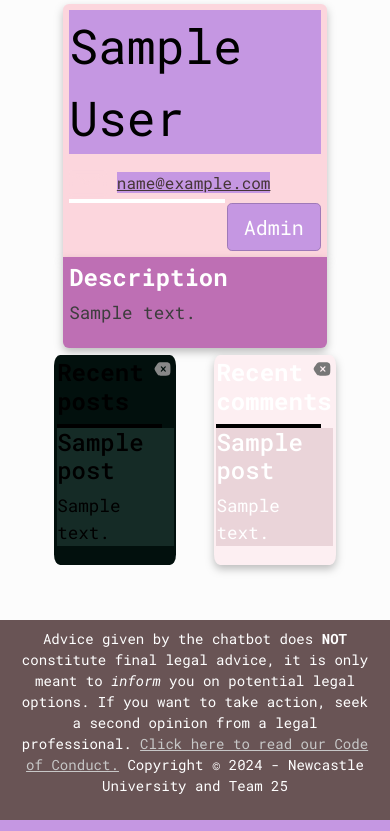
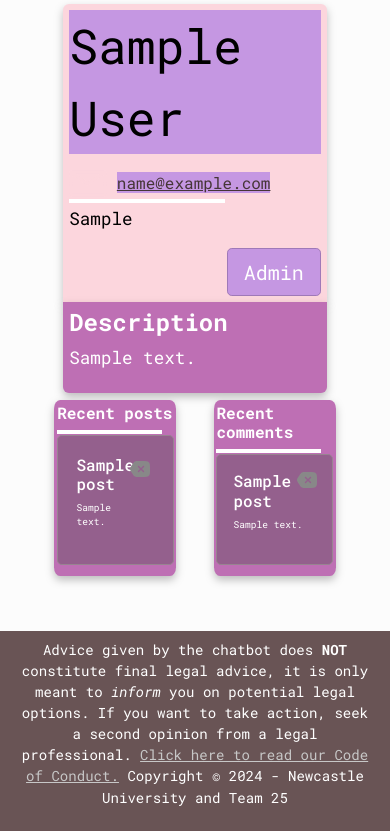
Before and after one commit to GeorgeTsakoumakis/cyber-justitia, a Django app: a page that uses users/templates/user_profile.html in a window 390 px wide. Shown: the part 200-1031 px from the top of the page. Run offline with Django 5.2, Linux system fonts and the light colour scheme; a user stored in the database is signed in; tables that the repository leaves empty hold one stand-in row (values such as "Sample post"); some libraries are stand-ins or nearby versions.

Commit message:
CSS and layout improvements + Containerisation(!!) + Updated Readme + other stuff (#46)

```diff
--- a/forum/templates/postcreation.html
+++ b/forum/templates/postcreation.html
@@ -8,7 +8,6 @@
         <form method="POST" action="{% url 'create_post' %}">
             {% csrf_token %}
             <div class="input-group mb-3">
-                <span class="input-group-text" id="basic-addon1" style="background-color: white; width: 64px;"></span>
                 <input id="{{ form.title.id_for_label }}" name="{{ form.title.html_name }}" class="form-control"
                        placeholder="Title" aria-label="post-title" aria-describedby="basic-addon1">
             </div>
--- a/justitia/settings.py
+++ b/justitia/settings.py
@@ -28,7 +28,7 @@ BASE_DIR = Path(__file__).resolve().parent.parent
 SECRET_KEY = os.getenv("SECRET_KEY")
 
 # SECURITY WARNING: don't run with debug turned on in production!
-DEBUG = os.getenv("DEBUG")
+DEBUG = os.getenv("DEBUG") == "True"
 
 ALLOWED_HOSTS = ["localhost", "127.0.0.1"]
 
@@ -142,9 +142,9 @@ USE_TZ = True
 
 STATIC_URL = "static/"
 # if DEBUG:
-STATICFILES_DIRS = [os.path.join(BASE_DIR, "static")]
+#STATICFILES_DIRS = [os.path.join(BASE_DIR, "static")]
 # else:
-# STATIC_ROOT = os.path.join(BASE_DIR, "static")
+STATIC_ROOT = os.path.join(BASE_DIR, "static")
 
 
 # Default primary key field type
--- a/requirements.txt
+++ b/requirements.txt
@@ -7,3 +7,4 @@ vertexai
 python-dotenv
 django-hitcount
 pillow
+gunicorn
--- a/static/forum/css/postpage.css
+++ b/static/forum/css/postpage.css
@@ -18,8 +18,8 @@
 
 }
 
-.backspace img:hover {
-    filter: brightness(45%);
+.backspace:hover {
+    filter: brightness(25%);
 }
 
 .flex-container {
--- a/static/style.css
+++ b/static/style.css
@@ -85,6 +85,7 @@ p, li, span {
 
 .post-comment-box div:nth-child(odd) {
   background-color: #EAD4D9;
+  margin: auto;
 }
 
 .secondary-box {
--- a/static/users/css/user_profile.css
+++ b/static/users/css/user_profile.css
@@ -1,6 +1,7 @@
 .line-sep {
     max-width: 40vw;
-    border: 2px solid #000000;
+    border: 0.125rem solid #000000;
+    margin-bottom: 1%
 }
 
 .professional {
@@ -30,3 +31,49 @@ p, h2, h3 {
     width: 5vw;
     height: auto;
 }
+
+.backspace {
+    float: right;
+    width: 2rem;
+    height: 2rem;
+    position: relative;
+}
+
+.backspace:hover {
+    filter: brightness(25%);
+}
+
+.delete-post {
+    float: right;
+    display: flex;
+    margin-top: 0.5rem;
+    margin-right: 0.5rem;
+    padding: 0.5rem;
+    z-index: 1;
+}
+
+@media (max-width: 1132px) {
+    .top-right-icon {
+        width: 8vw;
+        right: 2vw;
+    }
+
+    .backspace {
+        width: 1.5rem;
+        height: 1.5rem;
+    }
+
+    .delete-post {
+        margin-top: 0.3rem;
+        margin-right: 0.3rem;
+        padding: 0.3rem;
+    }
+
+    .post-comment-box h3 {
+        font-size: 1em;
+    }
+
+    .post-comment-box p {
+        font-size: 0.6em;
+    }
+}
--- a/templates/index.html
+++ b/templates/index.html
@@ -4,10 +4,10 @@
 <title>Home - Cyber Justitia</title>
 
 {% block content %}
-    <div class="row home-header" style="position: relative; padding-bottom: 3%; filter:drop-shadow(0px 4px 4px rgba(0,0,0,0.25));">
-        <img src="{% static 'ryan-booth-X4rD2aEVll8-unsplash.png' %}" style="height: auto; border-radius: 2%;">
+    <div class="row" style="position: relative; padding-bottom: 3%; filter: drop-shadow(0px 4px 4px rgba(0,0,0,0.25));">
+        <img src="{% static 'ryan-booth-X4rD2aEVll8-unsplash.png' %}" style="height: auto; border-radius: 2%; width: 100%;">
         <h1 style="position: absolute; top: 50%; left: 50%; transform: translate(-50%, -100%); color: white; text-align: center; z-index: 11; font-size: 3vw;">Seeking quick legal advice for a low cost?</h1>
-        <h3 style="position: absolute; top: 50%; left: 50%; transform: translate(-50%, +5%); color: white; text-align: center; z-index: 11; font-size: 1vw;"><strong>Cyber Justitia </strong>is here to help! Our chatbot can help you get started on seeking legal help, <i>pro bono.</i></h3>
+        <h3 style="position: absolute; top: 50%; left: 50%; transform: translate(-50%, 50%); color: white; text-align: center; z-index: 11; font-size: 1vw;"><strong>Cyber Justitia </strong>is here to help! Our chatbot can help you get started on seeking legal help, <i>pro bono.</i></h3>
     </div>
 
     <div class="row">
--- a/users/templates/user_profile.html
+++ b/users/templates/user_profile.html
@@ -24,6 +24,9 @@
                        href="mailto:{{ viewed_user.email }}">{{ viewed_user.email }}</a>
                 </div>
                 <div class="line-sep" {% if viewed_user.is_superuser %}style="filter: invert(100%)"{% endif %}></div>
+                {% if viewed_user.is_professional %}
+                    <p>{{ viewed_user.flair }}</p>
+                {% endif %}
                 {% if user.is_superuser %}
                     <form action="/admin" style="text-align: right">
                         <input id="gotodash" type="submit" value="Admin" class="btn btn-primary btn-lg">
@@ -32,13 +35,13 @@
             </div>
             <div class="main-box {% if viewed_user.is_superuser %}admin-secondary{% endif %}"
                  style="border-radius: 0px 0px 6px 6px; width: 75vw;">
-                <h3 style="color: black; font-weight: bold; {% if user.is_superuser %}filter: invert(100%);{% endif %}">
+                <h3 style="color: black; font-weight: bold; {% if viewed_user.is_superuser %}filter: invert(100%);{% endif %}">
                     Description</h3>
                 {% if viewed_user.description == None %}
-                    <p style="color: #3D3D3D; font-style: italic; {% if user.is_superuser %}filter: invert(100%);{% endif %}">
-                        There is no description.</p>
+                    <p style="color: {% if viewed_user.is_superuser %}white; {% else %} #3D3D3D;{% endif %}">There is no
+                        description.</p>
                 {% else %}
-                    <p style="color: #3D3D3D {% if not user.is_superuser %}filter: invert(100%);{% endif %}">{{ viewed_user.description }}</p>
+                    <p style="color: {% if viewed_user.is_superuser %}white; {% else %} #3D3D3D;{% endif %}">{{ viewed_user.description }}</p>
                 {% endif %}
 
                 <!-- TODO: Implement and display credentials for professionals -->
@@ -52,54 +55,60 @@
 
     <div class="row" style="padding: 2%;">
         <div class="col">
-            <div class="main-box post-comment-box"
-                 style="width: 34.7vw; {% if user.is_superuser %}filter: invert(100%);{% endif %}">
+            <div class="main-box post-comment-box {% if viewed_user.is_superuser %}admin-secondary{% endif %}"
+                 style="width: 34.7vw;">
                 <h3 {% if viewed_user.is_superuser %}style="filter: invert(100%);"{% endif %}><b>Recent posts</b></h3>
-                <div style="max-width: 90%; {% if user.is_superuser %}filter: invert(100%);{% endif %}"
+                <div style="max-width: 90%; {% if viewed_user.is_superuser %}filter: invert(100%);{% endif %}"
                      class="line-sep"></div>
                      {% for post in recent_posts %}
-                    <div>
-                        <!-- TODO: fix all 3 backspaces appearing in right location, currently overlapping I think -->
-                        {% if user.is_authenticated and user.username == post.user.username or user.is_staff %}
-                            <a href="{% url 'delete_post' post.slug %}" class="delete-post">
-                                <img src="{% static 'backspace.svg' %}" alt="backspace" class="backspace top-right-icon"
-                                     style="max-width: 2rem">
+                        <div style="{% if viewed_user.is_superuser %}background-color: #94608D;{% endif %}position: relative; border: 0.06rem solid rgb(151, 132, 144); border-radius: 0.3rem; padding: 2%; margin-bottom: 0.5rem;">
+                            {% if user.is_authenticated and user == post.user or user.is_superuser %}
+                                <a href="{% url 'delete_post' post.slug %}" class="delete-post" style="position: absolute; top: 0.5rem; right: 0.5rem; padding: 0.5rem; {% if viewed_user.is_superuser %}filter: invert(1);{% endif %}">
+                                    <img src="{% static 'backspace.svg' %}" alt="backspace" class="backspace">
                                 </a>
                             {% endif %}
-                        <h3 {% if viewed_user.is_superuser %}style="filter: invert(100%);"{% endif %}>{{ post.title }}</h3>
-                        <p {% if viewed_user.is_superuser %}style="filter: invert(100%);"{% endif %}>{{ post.text }}</p>
+                            <div style="padding: 1rem;">
+                                <a href="{% url 'post_detail' post.slug %}" style="text-decoration: none;">
+                                    <h3 style="{% if viewed_user.is_superuser %} filter: invert(100%); text-overflow: ellipsis;{% endif %}">{{ post.title }}</h3>
+                                </a>
+                                <p style="{% if viewed_user.is_superuser %} filter: invert(100%); text-overflow: ellipsis;{% endif %}; margin-right: 2.5rem;">{{ post.text }}</p>
+                            </div>
                         </div>
                     {% empty %}
                         <br>
-                    <p style="color: #3D3D3D; font-style: italic; {% if user.is_superuser %}filter: invert(100%);{% endif %}">
-                        No recent posts.</p>
+                        <p style="font-style: italic; color: {% if viewed_user.is_superuser %}white; {% else %} #3D3D3D;{% endif %}">
+                            No recent posts.
+                        </p>
                     {% endfor %}
             </div>
             <br>
         </div>
         <div class="col">
-            <div class="main-box post-comment-box" style="width: 34.7vw;">
+            <div class="main-box post-comment-box {% if viewed_user.is_superuser %}admin-secondary{% endif %}"
+                 style="width: 34.7vw;">
                 <h3 {% if viewed_user.is_superuser %}style="filter: invert(100%);"{% endif %}><b>Recent comments</b>
                 </h3>
-                <div style="max-width: 90%" class="line-sep"></div>
+                <div style="max-width: 90%; {% if viewed_user.is_superuser %}filter: invert(100%); background-color: #94608D;{% endif %}" class="line-sep"></div>
                 {% for comment in recent_comments %}
-                    <div>
-                        {% if user.is_authenticated and user == comment.user or user.is_staff %}
-                            <a href="{% url 'delete_comment' comment.post.slug comment.comment_id %}"
-                               class="delete-post">
-                                <img src="{% static 'backspace.svg' %}" alt="backspace" class="backspace top-right-icon"
-                                     style="max-width: 2rem">
+                <div style="{% if viewed_user.is_superuser %}background-color: #94608D;{% endif %} position: relative; border: 0.1rem solid rgb(151, 132, 144); border-radius: 5px; padding: 0; margin-bottom: 0.5rem;">
+                    {% if user.is_authenticated and user == comment.user or user.is_superuser %}
+                        <a href="{% url 'delete_comment' comment.post.slug comment.comment_id %}" class="delete-post" style="position: absolute; top: 0; right: 0; padding: 0.5rem; {% if viewed_user.is_superuser %}filter: invert(1);{% endif %}">
+                            <img src="{% static 'backspace.svg' %}" alt="backspace" class="backspace" style="width: 1.5rem; height: 1.5rem;">
                         </a>
                     {% endif %}
+                    <div style="padding: 1rem; position: relative;">
+                        <a href="{% url 'post_detail' comment.post.slug %}" style="text-decoration: none;">
                             <h3 {% if viewed_user.is_superuser %}style="filter: invert(100%);"{% endif %}>{{ comment.post.title }}</h3>
+                        </a>
                         <p {% if viewed_user.is_superuser %}style="filter: invert(100%);"{% endif %}>{{ comment.text }}</p>
+                    </div>
                 </div>
             {% empty %}
                 <br>
-                    <p style="color: #3D3D3D; font-style: italic; {% if user.is_superuser %}filter: invert(100%);{% endif %}">
-                        No recent comments.</p>
+                <p style="font-style: italic; color: {% if viewed_user.is_superuser %}white; {% else %} #3D3D3D;{% endif %}">
+                    No recent comments.
+                </p>
             {% endfor %}
-
             </div>
             <br>
         </div>
```
Also changed, not shown: docker-compose.yml (added, +15 -0 lines), README.md, 2 other files. Lines whose indentation alone changed are shown as unchanged.
